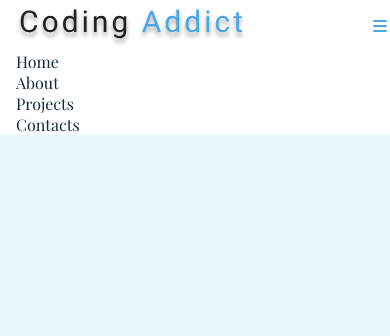
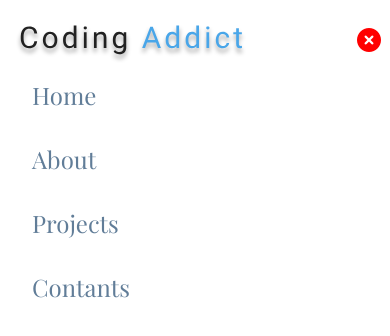
Before and after one commit to Absolute-stack/mini-projects, a website: page index.html in a window 390 px wide. Both pictures are taken after a click on the icon 380 px from the left and 26 px from the top of the page. Drawn offline with nearby package versions, Linux system fonts and the light colour scheme; a web font is replaced by a local one.

Commit message:
complete sidebar with Html CSS and Javascript

```diff
--- a/index.html
+++ b/index.html
@@ -3,7 +3,7 @@
   <head>
     <meta charset="UTF-8" />
     <meta name="viewport" content="width=device-width, initial-scale=1.0" />
-    <title>Responsive Nav</title>
+    <title>Sidebar</title>
     <link
       rel="stylesheet"
       href="https://cdnjs.cloudflare.com/ajax/libs/font-awesome/7.0.0/css/all.min.css"
@@ -17,52 +17,25 @@
       href="https://fonts.googleapis.com/css2?family=Playfair+Display:ital,wght@0,400..900;1,400..900&display=swap"
       rel="stylesheet"
     />
-    <link rel="shortcut icon" href="navbar.jpg" type="image/x-icon" />
+    <link rel="shortcut icon" href="/6388015.jpg" type="image/x-icon" />
     <link rel="stylesheet" href="style.css" />
   </head>
   <body>
-    <nav>
-      <ul class="flex between">
-        <div class="nav-right">
-          <li>
-            <a href="#"><img src="logo.svg" alt="" /></a>
-          </li>
-        </div>
-        <div class="nav-mid flex hideOnPhone">
+    <i class="fa-solid fa-bars toggle-btn"></i>
+    <aside class="">
+      <div class="flex">
+        <img src="logo.svg" alt="" />
+        <i class="fa-solid fa-circle-xmark close-btn"></i>
+      </div>
+      <div>
+        <ul>
           <li><a href="#">Home</a></li>
           <li><a href="#">About</a></li>
           <li><a href="#">Projects</a></li>
-          <li><a href="#">Contacts</a></li>
-        </div>
-        <div class="nav-right flex">
-          <li class="hideOnPhone">
-            <a href="#"><i class="fa-brands fa-facebook"></i></a>
-          </li>
-          <li class="hideOnPhone">
-            <a href="#"><i class="fa-brands fa-discord"></i></a>
-          </li>
-          <li class="hideOnPhone">
-            <a href="#"><i class="fa-brands fa-twitter"></i></a>
-          </li>
-          <li class="hideOnPhone">
-            <a href="#"><i class="fa-brands fa-twitch"></i></a>
-          </li>
-          <li>
-            <a href="#"
-              ><i class="fa-solid fa-bars toggle-btn hide showOnPhone"></i
-            ></a>
-          </li>
-        </div>
-      </ul>
-    </nav>
-    <div class="nav-phone hideOndesktop" hidden>
-      <ul>
-        <li><a href="#">Home</a></li>
-        <li><a href="#">About</a></li>
-        <li><a href="#">Projects</a></li>
-        <li><a href="#">Contacts</a></li>
-      </ul>
-    </div>
+          <li><a href="#">Contants</a></li>
+        </ul>
+      </div>
+    </aside>
     <script src="main.js"></script>
   </body>
 </html>
--- a/main.js
+++ b/main.js
@@ -1,14 +1,10 @@
+const sidebar = document.querySelector('aside');
 const toggleBtn = document.querySelector('.toggle-btn');
-const navPhone = document.querySelector('.nav-phone'); // Move this outside so it's accessible
+const closeBtn = document.querySelector('.close-btn');
 
-toggleBtn.addEventListener('click', () => {
-  navPhone.toggleAttribute('hidden');
-});
+toggleBtn.addEventListener('click', toggleSidebar);
+closeBtn.addEventListener('click', toggleSidebar);
 
-window.addEventListener('resize', visibility);
-
-function visibility() {
-  if (window.innerWidth >= 901) {
-    navPhone.setAttribute('hidden', '');
-  }
+function toggleSidebar() {
+  sidebar.classList.toggle(`show-sidebar`);
 }
--- a/style.css
+++ b/style.css
@@ -1,104 +1,90 @@
-/* Reset */
+/* reset */
 
 *,
 *::before,
 *::after {
   box-sizing: border-box;
+  margin: 0;
+  padding: 0;
 }
 
 ul {
   list-style: none;
-  text-decoration: none;
-  margin: 0;
-  padding: 0;
 }
 
 a {
-  display: inline-block;
   text-decoration: none;
-  margin-left: 1rem;
+  color: hsl(210, 22%, 49%);
 }
 
-/* Utility Classes */
-
+/* Utility classes */
 .flex {
   display: flex;
-}
-.between {
-  justify-content: space-around;
-}
-.gap {
-  padding-left: 1rem;
-}
-.hide {
-  display: none;
-}
-
-/* Geeral Styling */
-
-body {
-  margin: 0;
-  padding: 0;
-  background-color: hsl(205, 100%, 96%);
-  font-family: 'Playfair Display', serif;
-  font-size: 1rem;
-}
-
-nav {
-  background-color: white;
-}
-
-ul {
-  display: flex;
-  justify-content: center;
+  justify-content: space-between;
   align-items: center;
 }
 
-.nav-mid a {
-  color: #102a42;
-}
-.nav-mid a:hover {
-  color: #49a6e9;
+.show-sidebar {
+  transform: translateX(0);
+  opacity: 1;
 }
 
-.nav-right {
-  font-size: 1.5 rem;
-}
-.nav-right a {
-  color: #49a6e9;
+/* General styling */
+
+body {
+  font-family: 'playfair Display', serif;
+  font-size: 1.5rem;
+  background-color: #ebf7ff;
+  min-height: 100vh;
 }
 
-.nav-phone ul {
-  width: 100%;
+aside {
+  padding: 1rem 1rem;
+  position: fixed;
+  top: 0;
+  left: 0;
+  width: 400px;
+  height: 100vh;
+  background-color: white;
   display: flex;
   flex-direction: column;
-  align-items: flex-start;
-  background-color: white;
+  transform: translateX(-100%);
+  opacity: 0;
+  transition: all ease 1s;
 }
 
-.nav-phone a {
-  color: #102a42;
+aside li {
+  width: 100%;
+  padding: 1rem 1rem;
+  cursor: pointer;
+  overflow: hidden;
+  transition: all 1s;
 }
 
-.nav-phone li:hover {
-  width: 100%;
-  background-color: #49a6e933;
+aside li:hover {
+  background-color: #49a6e924;
+  transform: translateX(0.2rem);
 }
 
-.hide-desktop {
-  display: none;
+.toggle-btn {
+  margin-left: 95vw;
+  color: #49a6e9;
+  cursor: pointer;
+  transition: all ease 1s;
 }
 
-@media screen and (max-width: 900px) {
-  .between {
-    justify-content: space-between;
-  }
+.toggle-btn:hover {
+  color: rgb(156, 155, 155);
+  transform: rotate(90deg);
+}
 
-  .hideOnPhone {
-    display: none;
-  }
+.close-btn {
+  cursor: pointer;
+  color: red;
+  transition: all ease 0.5s;
+}
 
-  .showOnPhone {
-    display: inline-block;
-  }
+.close-btn:hover {
+  color: rgb(156, 155, 155);
+  transform: rotate(90deg);
 }
```
Also changed, not shown: 6388015.jpg (added), navbar.jpg (deleted).
